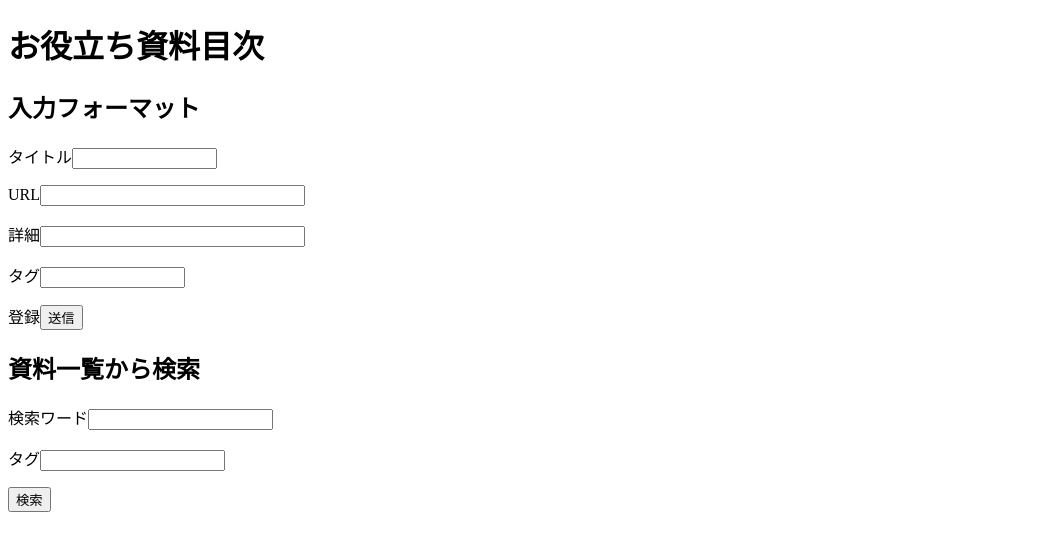
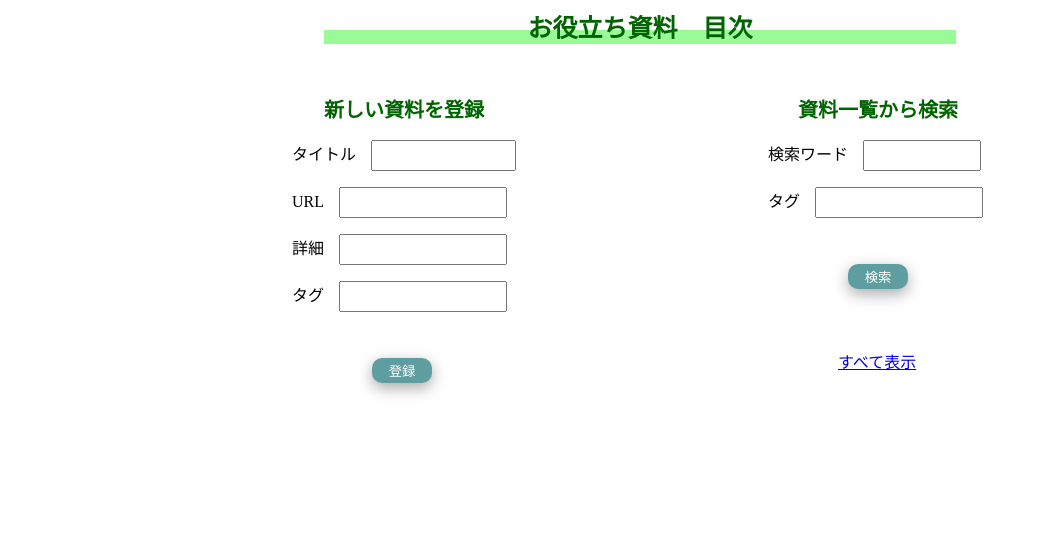
Before and after one commit to someyasaori/php02, a PHP site: page /kadai/index.php in a window 1280 px wide. Shown: the top 551 px of the page, without its empty margins (0-1038 px from the left). Run offline with PHP 8.4, Linux system fonts and the light colour scheme.

Commit message:
6/20 17:45

```diff
--- /dev/null
+++ b/kadai/css/style.css
@@ -0,0 +1,139 @@
+/* 登録インプット index.php*/
+
+main{
+    max-width:1200px;
+    height: auto;
+    margin:auto;
+    display:flex;
+    justify-content:space-evenly;
+}
+
+h1{
+    font-size: 25px;
+    color:#006400;
+    font-weight:bold;
+    max-width:50%;
+    background: linear-gradient(transparent 60%, #98fb98 40%);
+    text-align: center;
+    margin:auto;
+}
+
+h2{
+    font-size: 20px;
+    color:#006400;
+    font-weight:bold;
+    text-align: center;
+    margin-top:50px;
+}
+
+.sub{
+    max-width:50%;
+    /* display:flex;
+    justify-content: space-between;
+    text-align: center; */
+}
+
+#title{
+    margin-left: 15px;
+    height:25px;
+}
+
+#url{
+    margin-left: 15px;
+    width: 160px;
+    height:25px;
+}
+
+#details{
+    margin-left: 15px;
+    width: 160px;
+    height:25px;
+}
+
+#tag{
+    margin-left: 15px;
+    width: 160px;
+    height:25px;
+}
+
+#submit{
+    height: 25px;
+    width:60px;
+    margin: 30px 80px 30px 80px;
+    text-align: center;
+    border: none;
+    color: #ffffff;
+    background-color: #5f9ea0;
+    border-radius: 10px;
+    cursor: pointer;
+    box-shadow: 0px 5px 15px 0px #a9a9a9;
+}
+
+/*検索インプット index.php*/
+
+#keyword{
+    margin-left: 15px;
+    width: 110px;
+    height:25px;
+}
+
+#search_tag{
+    margin-left: 15px;
+    width: 160px;
+    height:25px;
+}
+
+.all{
+    margin: 30px 70px 30px 70px;
+}
+
+
+footer{
+    max-width:50%;
+    margin-top: 30px;
+    display: flex;
+    justify-content: center;
+    align-items: baseline;
+    font-size: 16px;
+    color:#696969;
+}
+
+/* 結果表示 select.php */
+
+.summary{
+    max-width:1200px;
+    font-size: 20px;
+    color:#0000cd;
+    font-weight:bold;
+}
+
+.result{
+    max-width:1200px;
+}
+
+table{
+    max-width: 1000px;
+    margin:auto;
+    margin-top:30px;
+}
+
+th{
+    width:10%;
+    font-size:16px;
+    color:#696969;
+    background-color:#b0e0e6;
+    border:1px solid #0000cd;
+    /* border-bottom: 1px solid #0000cd;
+    border-right: 1px solid #0000cd; */
+    text-align: center;
+}
+
+td{
+    font-size:12px;
+    color:#000000;
+    background-color:#fffafa;
+    border:1px solid #0000cd;
+    /* border-bottom: 1px solid #0000cd;
+    border-right: 1px solid #0000cd; */
+    text-align: center;
+}
--- a/kadai/index.php
+++ b/kadai/index.php
@@ -4,28 +4,34 @@
     <meta charset="UTF-8">
     <meta http-equiv="X-UA-Compatible" content="IE=edge">
     <meta name="viewport" content="width=device-width, initial-scale=1.0">
+    <link rel="stylesheet" href="css/style.css">
     <title>お役立ちリンク集</title>
 </head>
 <body>
+<h1>お役立ち資料　目次</h1>
+<main>
+<div class="sub">
+    <h2>新しい資料を登録</h2>
+    <form method="POST" action="insert.php">
+        <p>タイトル<input type="text" name="title" id="title" size ="15"></p>
+        <p>URL<input type="text" name="url" id="url" size ="30"></p>
+        <p>詳細<input type="text" name="details" id="details" size ="30"></p>
+        <p>タグ<input type="text" name="tag" id="tag" size ="15"></p>
+        <p><input type="submit" id="submit" value ="登録"></p>
+    </form>
 
-<h1>お役立ち資料目次</h1>
+</div>
 
-<h2>入力フォーマット</h2>
-<form method="POST" action="insert.php">
-    <p>タイトル<input type="text" name="title" id="title" size ="15"></p>
-    <p>URL<input type="text" name="url" id="url" size ="30"></p>
-    <p>詳細<input type="text" name="details" id="details" size ="30"></p>
-    <p>タグ<input type="text" name="tag" id="tag" size ="15"></p>
-    <p>登録<input type="submit" value ="送信"></p>
-</form>
-
+<div class="sub">
 <h2>資料一覧から検索</h2>
 <form method ="POST" action="select.php">
     <p>検索ワード<input type="text" name="keyword" id="keyword"></p>
     <p>タグ<input type="text" name="search_tag" id="search_tag"></p>
-    <p><input type="submit" name="submit" value="検索"></p>
-
+    <p><input type="submit" name="submit" id="submit" value="検索"></p>
+    <p class="all"><a href="select.php">すべて表示</a></p>
+</div>
 </form>
-
+</div>
+</main>
 </body>
 </html>
--- a/kadai/select.php
+++ b/kadai/select.php
@@ -78,7 +78,7 @@ if($status==false){
 </head>
 <body>
 
-<p>検索結果表示</p>
+<p class="summary">検索結果表示</p>
 
 <!-- <tr>
 	<td><?=$title_view ?></td>
@@ -118,7 +118,7 @@ foreach($rows as $row){
             <!-- <?php endforeach; ?> -->
         <!-- </table> -->
 
-<p id="result"><?= $view ?></p>
+<p class="result"><?= $view ?></p>
 
 
 </body>
```
